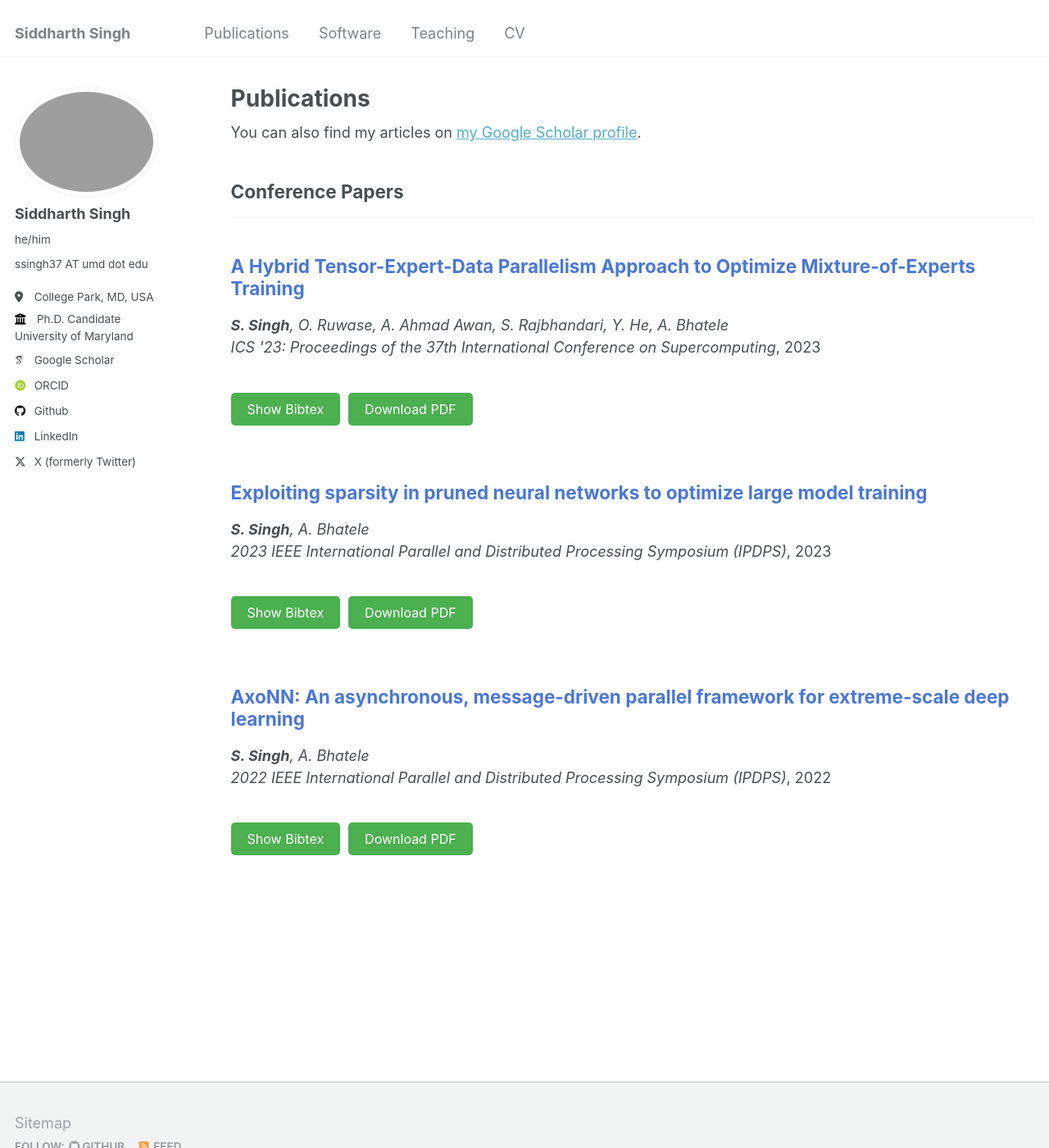
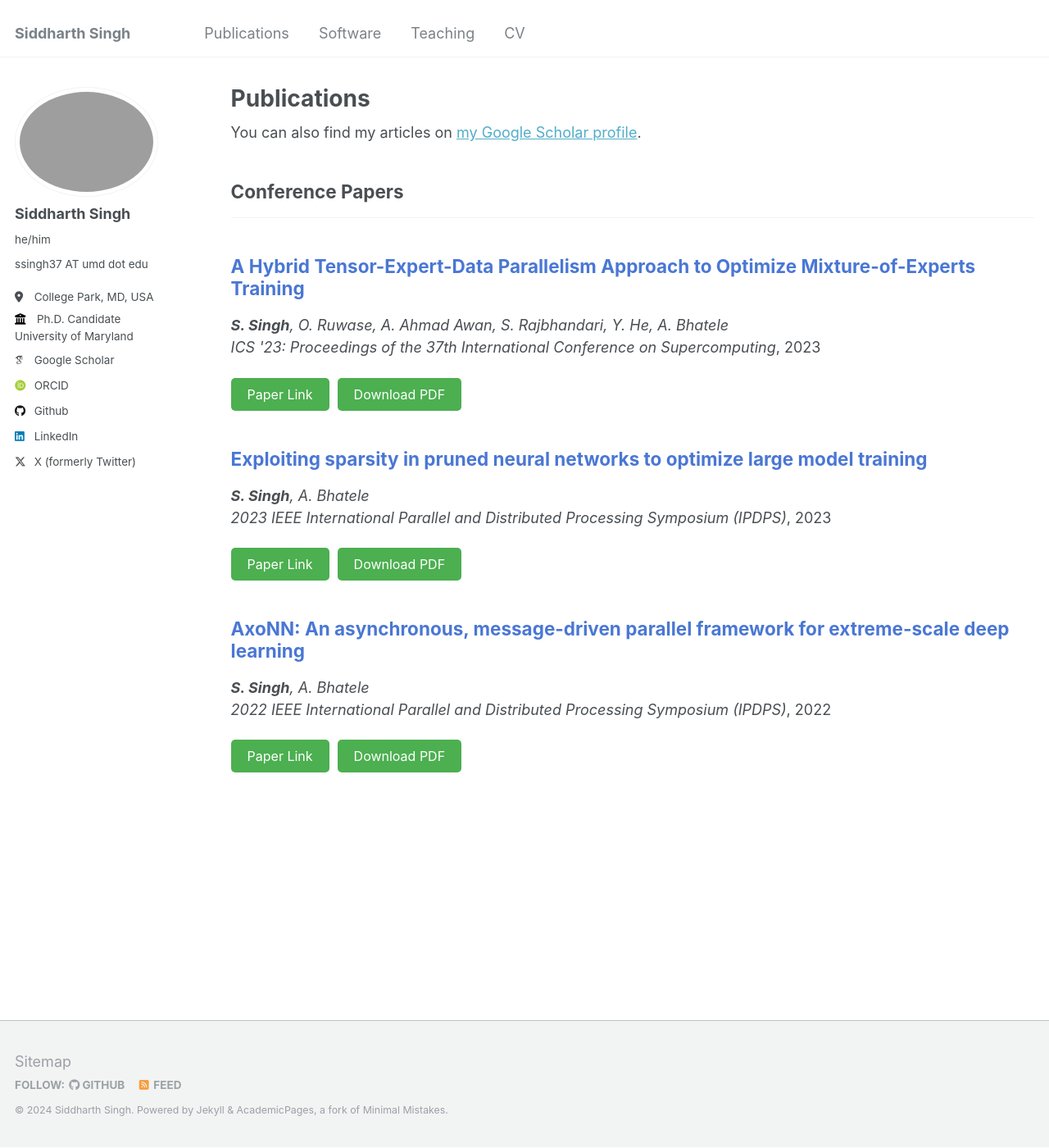
Before and after one commit to siddharth9820/siddharth9820.github.io, a Jekyll site: the page built from _pages/publications.html, in a window 1280 px wide and 1400 px high. Shown: the whole window at 82% size. Built offline with Jekyll 4.4.1, drawn with Linux system fonts in a browser that asks for light colours; some web fonts are replaced.

Commit message:
change buttons

```diff
--- a/_includes/archive-single.html
+++ b/_includes/archive-single.html
@@ -57,26 +57,34 @@
 
 
     <div style="display: flex; gap: 10px;"> <!-- Flexbox for inline buttons with some spacing -->
-    {% if post.citation %}
-      <p>
+    {% if post.paperurl %}
+      <!-- <p>
         <button onclick="toggleCitation()" style="padding: 10px 20px; background-color: #4CAF50; color: white; border: none; border-radius: 5px; font-size: 16px; cursor: pointer; transition: background-color 0.3s;">Show Bibtex</button>
-      </p>
+      </p> -->
+      <!-- <p> -->
+        <a href="{{ post.paperurl }}" >
+          <button style="padding: 10px 20px; background-color: #4CAF50; color: white; border: none; border-radius: 5px; font-size: 16px; cursor: pointer; transition: background-color 0.3s;">
+          Paper Link
+          </button>
+        </a>
+      <!-- </p> -->
+
     {% endif %}
     {% if post.pdf %}
-    <p>
+    <!-- <p> -->
       <a href="{{ post.pdf }}" download>
         <button style="padding: 10px 20px; background-color: #4CAF50; color: white; border: none; border-radius: 5px; font-size: 16px; cursor: pointer; transition: background-color 0.3s;">
           Download PDF
         </button>
       </a>
-    </p>
+    <!-- </p> -->
     {% endif %}
     </div>
 
-    <div id="citationContainer" style="display:none; background-color: #f4f4f9; border-left: 4px solid #4CAF50; padding: 20px; border-radius: 5px; box-shadow: 0 4px 8px rgba(0, 0, 0, 0.1); position: relative;">
+    <!-- <div id="citationContainer" style="display:none; background-color: #f4f4f9; border-left: 4px solid #4CAF50; padding: 20px; border-radius: 5px; box-shadow: 0 4px 8px rgba(0, 0, 0, 0.1); position: relative;">
       <pre id="citation" style="white-space: pre-wrap; word-wrap: break-word; overflow-wrap: break-word; font-family: 'Courier New', Courier, monospace; font-size: 12px;">{{ post.citation }}</pre>
       <button onclick="copyCitation()" id="copyButton" style="padding: 5px 15px; background-color: #2196F3; color: white; border: none; border-radius: 5px; font-size: 14px; cursor: pointer; transition: background-color 0.3s; position: absolute; top: 10px; right: 10px;">Copy Bibtex</button>
     </div>
-
+     -->
   </article>
 </div>
```
